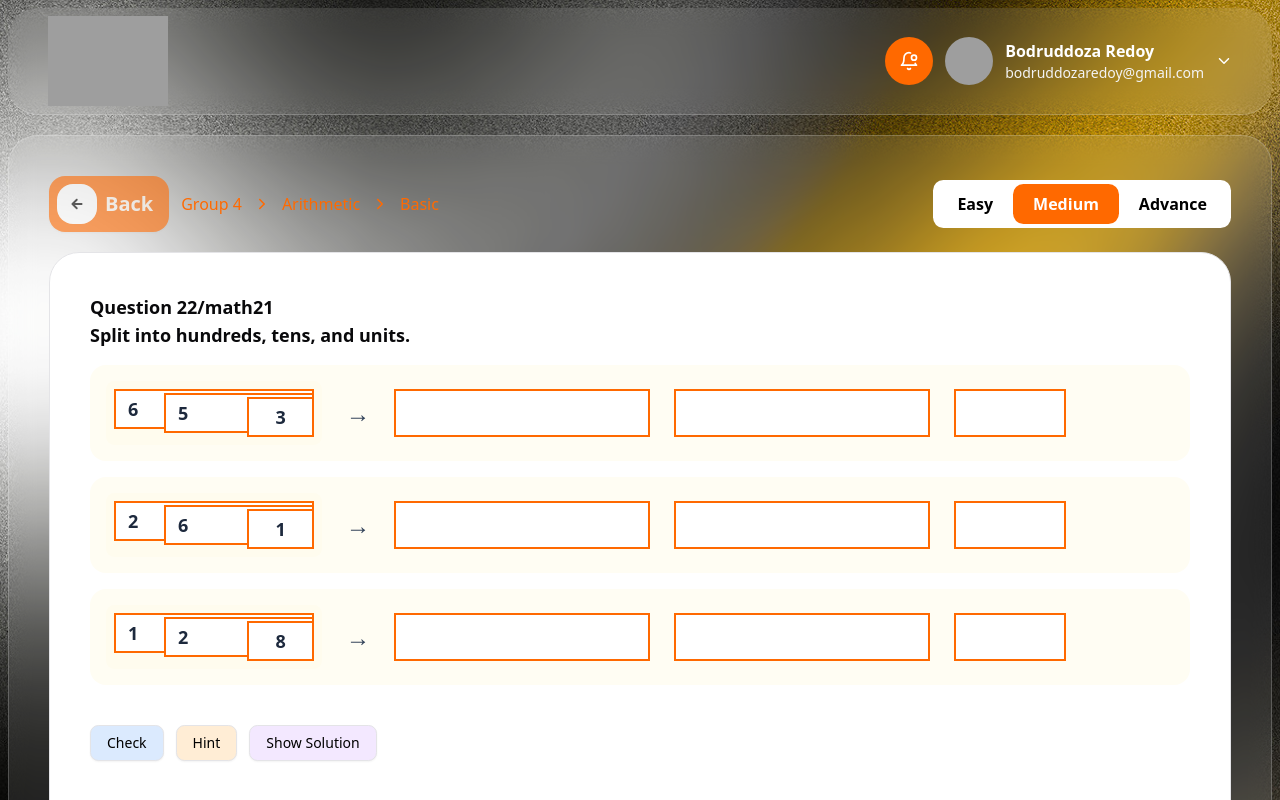
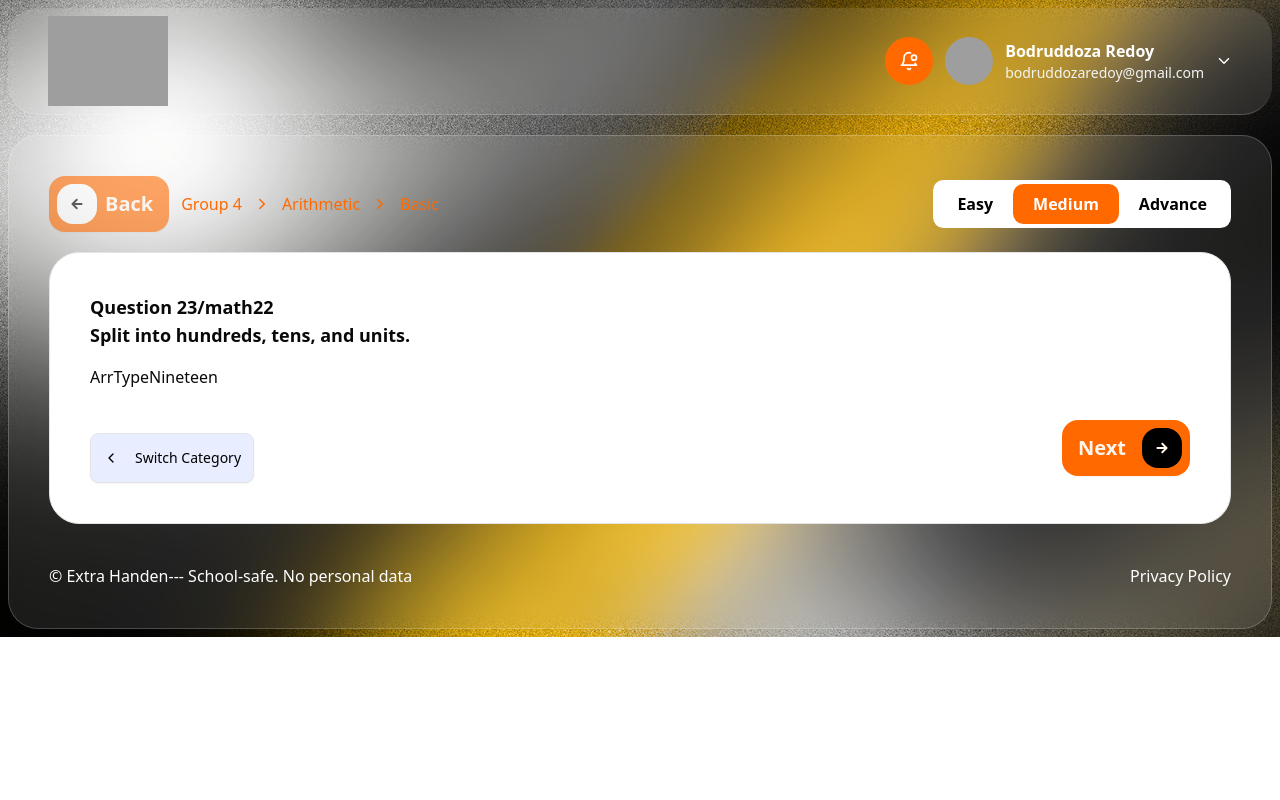
Before and after one commit to juyel66/Eduloop-quize-Application, a React (Vite) app: page /arithmetic in a window 1280 px wide. Shown: the top 800 px of the page. Built offline with nearby package versions, Linux system fonts and the light colour scheme; grey boxes are pictures that could not be loaded.

Commit message:
Added: ArrTypeNineteen object

```diff
--- a/src/pages/Arithmetic/components/Questions.ts
+++ b/src/pages/Arithmetic/components/Questions.ts
@@ -1,6 +1,23 @@
 import type { Question } from "@/types/ArithmeticType";
 
 export const QUESTIONS_DATA: any[] = [
+  {
+    id: 23,
+    type: "math22",
+    group: "4",
+    subject: "Arithmetic",
+    category: "Basic",
+    level: "Medium",
+    metadata: {
+      question: "Split into hundreds, tens, and units.",
+      data: [
+        { id: 1, digits: [6, 5, 3] },
+        { id: 2, digits: [2, 6, 1] },
+        { id: 3, digits: [1, 2, 8] },
+      ],
+      hint: "Write each number as hundreds, tens, and ones: e.g., 653 → 600, 50, 3.",
+    },
+  },
   {
     id: 22,
     type: "math21",
```
